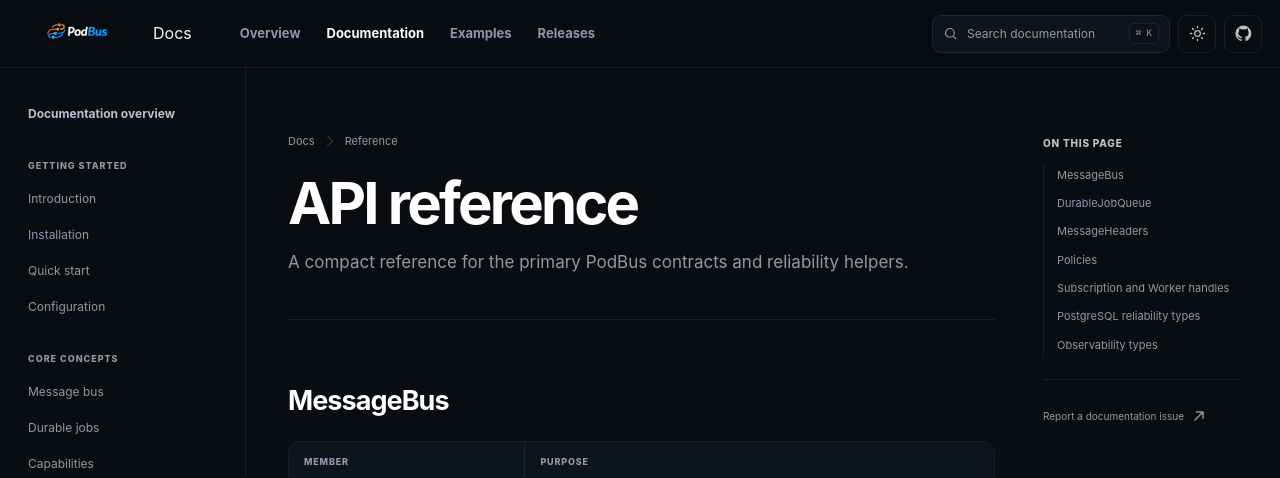
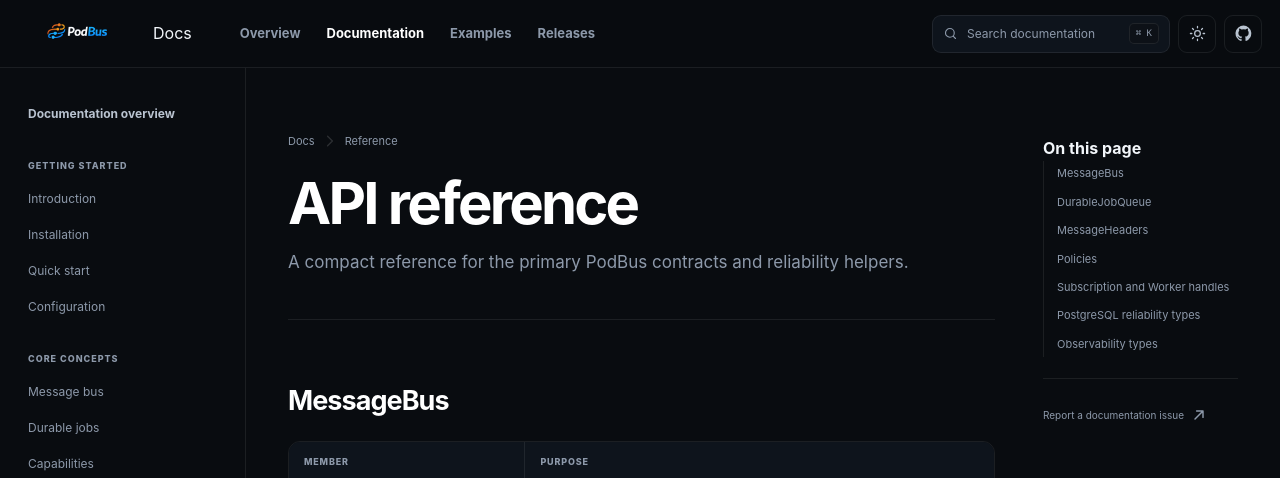
Before and after one commit to eukalpia/PodBus, a Next.js app in the folder website/: page /docs/api-reference in a window 1280 px wide. Shown: the top 478 px of the page. Built offline with nearby package versions, Linux system fonts and the light colour scheme.

Commit message:
Use interactive documentation table of contents

```diff
--- a/website/components/doc-renderer.tsx
+++ b/website/components/doc-renderer.tsx
@@ -10,6 +10,8 @@
 } from '@/components/icons';
 import { InlineText } from '@/components/inline-text';
 import type { DocBlock, DocPage, NoteTone } from '@/lib/docs-types';
+
+export { TableOfContents } from '@/components/table-of-contents';
 
 function NoteIcon({ tone }: { tone: NoteTone }) {
   if (tone === 'success') {
@@ -113,7 +115,7 @@
   previous?: DocPage;
   next?: DocPage;
 }) {
-  const sourceUrl = `https://github.com/eukalpia/PodBus/tree/main/website/content`;
+  const sourceUrl = 'https://github.com/eukalpia/PodBus/tree/main/website/content';
 
   return (
     <>
@@ -174,21 +176,3 @@
     </>
   );
 }
-
-export function TableOfContents({ page }: { page: DocPage }) {
-  return (
-    <aside className="doc-toc" aria-label="On this page">
-      <strong>On this page</strong>
-      <nav>
-        {page.sections.map((section) => (
-          <a key={section.id} href={`#${section.id}`}>{section.title}</a>
-        ))}
-      </nav>
-      <div className="toc-divider" />
-      <a className="toc-github" href="https://github.com/eukalpia/PodBus/issues/new">
-        Report a documentation issue
-        <ArrowUpRightIcon />
-      </a>
-    </aside>
-  );
-}
```
